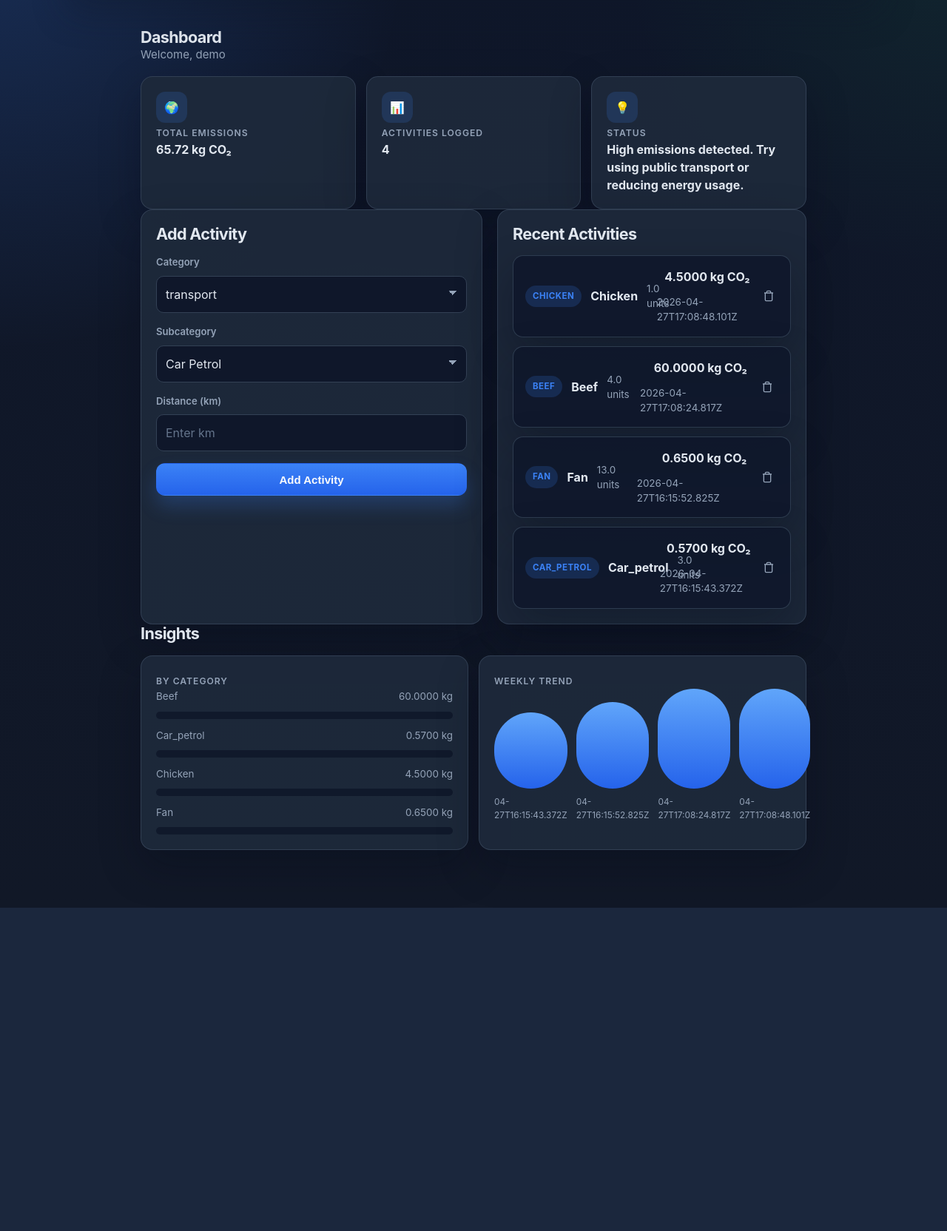
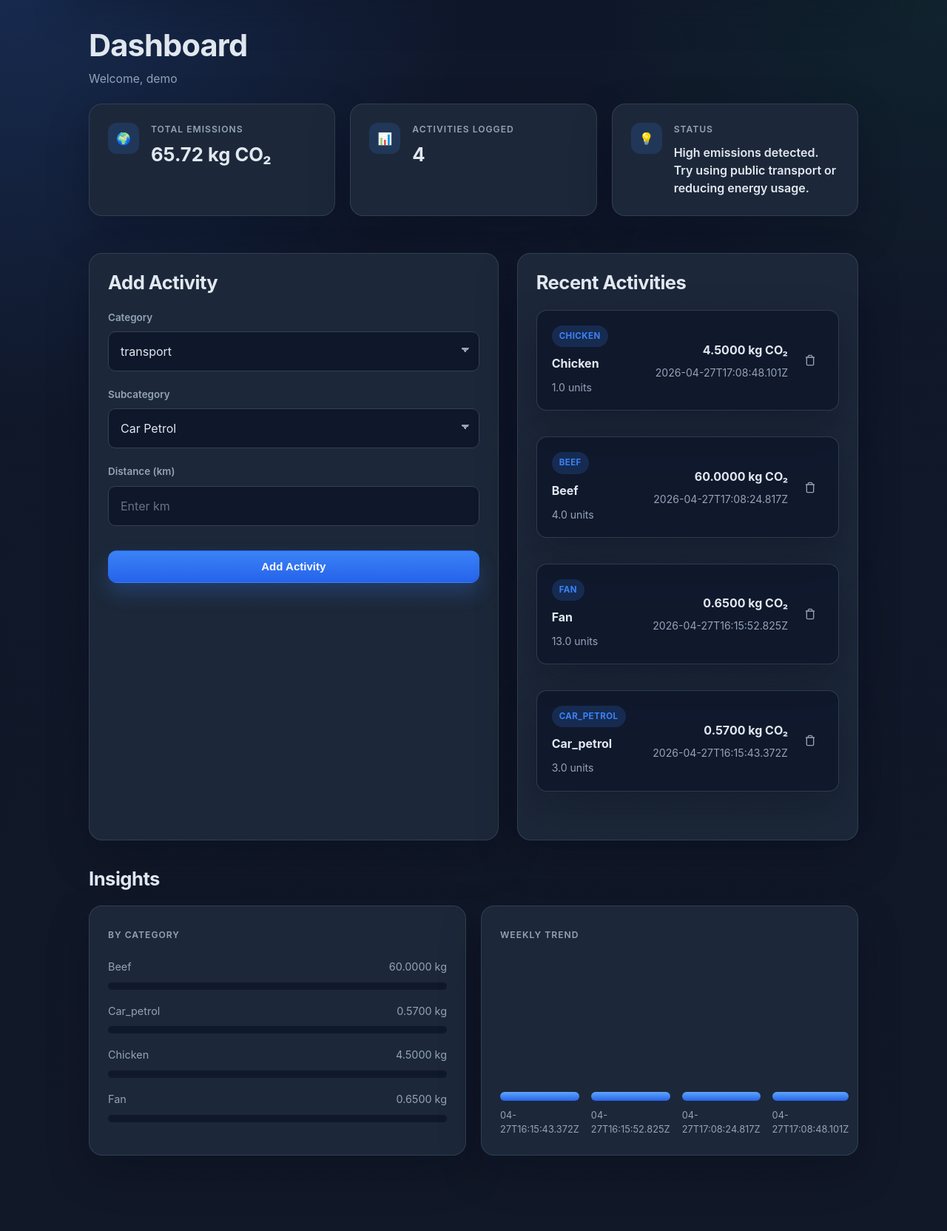
Before and after one commit to Galvin70124O/CarbonFootPrintTracker, a Flask app: page /dashboard in a window 1280 px wide. Shown: the part 94-1758 px from the top of the page at 74% size. Before the commit the page ends 1321 px from the top, so only its background shows below. Run offline with Flask 3, Linux system fonts and the light colour scheme; a user stored in the database is signed in; data comes from the database, SQL or seed files in the repository; both versions use the stored data as it was after the commit.

Commit message:
UI optimization - spacing and layout improved

```diff
--- a/static/script.js
+++ b/static/script.js
@@ -113,16 +113,17 @@ function addActivity(event) {
 
     const category = document.getElementById("category").value;
     const type = document.getElementById("subcategory").value;
-    const amount = document.getElementById("valueInput").value;
+    const rawAmount = document.getElementById("valueInput").value;
     const modeToggle = document.getElementById("modeToggle");
+    const mode = modeToggle ? modeToggle.value : "";
 
-    let finalAmount = parseFloat(amount);
+    let amount = Number.parseFloat(rawAmount);
 
-    if (category === "food" && modeToggle && modeToggle.value === "servings") {
-        finalAmount = finalAmount * 0.25;
+    if (category === "food" && mode === "servings") {
+        amount = amount * 0.25;
     }
 
-    if (!type || !finalAmount || finalAmount <= 0) {
+    if (!type || !Number.isFinite(amount) || amount <= 0) {
         alert("Please fill in all fields correctly.");
         return;
     }
@@ -132,7 +133,7 @@ function addActivity(event) {
         headers: {"Content-Type": "application/json"},
         body: JSON.stringify({
             type: type,
-            amount: finalAmount,
+            amount: amount,
             date: new Date().toISOString()
         })
     }).then(function(response) {
--- a/static/style.css
+++ b/static/style.css
@@ -12,7 +12,7 @@
     --shadow-soft: 0 18px 45px rgba(15, 23, 42, 0.34);
     --shadow-card: 0 22px 55px rgba(2, 6, 23, 0.28);
     --glow: 0 0 0 4px rgba(59, 130, 246, 0.18);
-    --radius-card: 16px;
+    --radius-card: 18px;
     --radius-input: 10px;
     --transition: 180ms ease;
 }
@@ -44,9 +44,10 @@ a {
 }
 
 .container {
-    width: min(900px, calc(100% - 32px));
+    width: 100%;
+    max-width: 1100px;
     margin: 0 auto;
-    padding: 28px 0 40px;
+    padding: 30px;
 }
 
 .navbar {
@@ -188,8 +189,8 @@ a {
 .workspace-grid,
 .main-grid {
     display: grid;
-    grid-template-columns: minmax(0, 1.05fr) minmax(0, 0.95fr);
-    gap: 20px;
+    grid-template-columns: minmax(0, 1.2fr) minmax(0, 1fr);
+    gap: 25px;
 }
 
 .workspace-card,
@@ -203,7 +204,8 @@ a {
 .day-card,
 .landing-section,
 .activity-item {
-    padding: 20px;
+    padding: 25px;
+    margin-bottom: 20px;
 }
 
 .panel-header {
@@ -211,7 +213,7 @@ a {
     align-items: flex-start;
     justify-content: space-between;
     gap: 14px;
-    margin-bottom: 20px;
+    margin-bottom: 24px;
 }
 
 .panel-header h2,
@@ -220,9 +222,9 @@ a {
 .dashboard-header h1,
 .auth-header h1,
 .landing-header h1 {
-    font-size: 1.35rem;
-    line-height: 1.15;
-    letter-spacing: -0.03em;
+    font-size: 1.6rem;
+    line-height: 1.12;
+    letter-spacing: -0.02em;
 }
 
 .panel-header p,
@@ -233,17 +235,17 @@ a {
 .no-insights,
 .no-activities {
     color: var(--text-secondary);
-    font-size: 0.94rem;
+    font-size: 0.98rem;
 }
 
 .form-group {
-    margin-bottom: 16px;
+    margin-bottom: 15px;
 }
 
 .form-group label {
     display: block;
-    margin-bottom: 8px;
-    font-size: 0.82rem;
+    margin-bottom: 9px;
+    font-size: 0.84rem;
     font-weight: 600;
     color: var(--text-secondary);
 }
@@ -251,7 +253,8 @@ a {
 .form-group input,
 .form-group select {
     width: 100%;
-    padding: 12px;
+    min-height: 52px;
+    padding: 14px 16px;
     font: inherit;
     color: var(--text-primary);
     background: #0f172a;
@@ -334,16 +337,16 @@ a {
 .activities-list {
     display: flex;
     flex-direction: column;
-    gap: 12px;
+    gap: 15px;
 }
 
 .feed-item,
 .activity-item {
-    display: flex;
+    display: grid;
+    grid-template-columns: minmax(0, 1fr) auto;
     align-items: center;
-    justify-content: space-between;
-    gap: 16px;
-    padding: 16px;
+    gap: 18px;
+    padding: 20px;
     background: rgba(15, 23, 42, 0.86);
     border: 1px solid rgba(51, 65, 85, 0.88);
     border-radius: 14px;
@@ -352,9 +355,13 @@ a {
 .feed-main,
 .activity-info {
     display: flex;
-    align-items: center;
-    gap: 12px;
+    align-items: flex-start;
+    gap: 10px;
     min-width: 0;
+}
+
+.activity-info {
+    flex-direction: column;
 }
 
 .feed-icon,
@@ -392,6 +399,15 @@ a {
     font-size: 0.84rem;
 }
 
+.activity-type {
+    font-size: 1rem;
+}
+
+.activity-amount,
+.activity-date {
+    font-size: 0.88rem;
+}
+
 .feed-value {
     color: var(--accent);
     font-weight: 700;
@@ -406,7 +422,7 @@ a {
 .weekly-grid,
 .features {
     display: grid;
-    gap: 14px;
+    gap: 20px;
 }
 
 .mini-stat-row {
@@ -434,11 +450,11 @@ a {
 
 .summary-cards,
 .stats-grid {
-    grid-template-columns: repeat(3, minmax(0, 1fr));
+    grid-template-columns: repeat(3, 1fr);
 }
 
 .dashboard {
-    padding: 10px 0 20px;
+    padding: 8px 0 30px;
 }
 
 .dashboard-header,
@@ -446,11 +462,93 @@ a {
 .auth-header,
 .section-title,
 .insights-section {
-    margin-bottom: 18px;
+    margin-bottom: 22px;
 }
 
 .card-title {
-    margin-bottom: 16px;
+    margin-bottom: 0;
+}
+
+.card-heading,
+.section-heading {
+    margin-bottom: 22px;
+}
+
+.dashboard-header {
+    display: flex;
+    align-items: flex-start;
+    justify-content: space-between;
+    gap: 18px;
+}
+
+.dashboard-header-copy {
+    display: flex;
+    flex-direction: column;
+    gap: 10px;
+}
+
+.dashboard-header h1 {
+    font-size: clamp(2rem, 4vw, 2.6rem);
+}
+
+.summary-cards {
+    margin-top: 22px;
+    margin-bottom: 8px;
+}
+
+.summary-card {
+    display: flex;
+    align-items: flex-start;
+    gap: 16px;
+    min-height: 138px;
+}
+
+.card-content {
+    display: flex;
+    flex-direction: column;
+    gap: 10px;
+    min-width: 0;
+}
+
+.card-label {
+    margin-bottom: 0;
+}
+
+.card-value {
+    font-size: 1.6rem;
+    line-height: 1.15;
+}
+
+.status-text {
+    font-size: 1rem;
+    line-height: 1.5;
+    font-weight: 600;
+}
+
+.main-grid {
+    margin-top: 30px;
+    align-items: start;
+}
+
+.form-card,
+.list-card,
+.insight-card {
+    min-height: 100%;
+}
+
+.activity-form {
+    display: flex;
+    flex-direction: column;
+    gap: 6px;
+}
+
+.activity-form .btn {
+    margin-top: 12px;
+}
+
+#modeGroup {
+    padding-top: 4px;
+    margin-top: 4px;
 }
 
 .activity-category {
@@ -473,9 +571,16 @@ a {
     gap: 12px;
 }
 
+.activity-right {
+    justify-content: flex-end;
+    align-self: stretch;
+}
+
 .activity-emission {
     flex-direction: column;
     align-items: flex-end;
+    justify-content: center;
+    gap: 8px;
 }
 
 .btn-delete {
@@ -513,7 +618,7 @@ a {
 .weekly-bars {
     display: flex;
     flex-direction: column;
-    gap: 12px;
+    gap: 18px;
 }
 
 .bar-label,
@@ -530,13 +635,15 @@ a {
 .bar-label {
     justify-content: space-between;
     color: var(--text-secondary);
-    font-size: 0.84rem;
+    font-size: 0.9rem;
 }
 
 .weekly-bars {
-    height: 180px;
+    min-height: 240px;
     flex-direction: row;
     align-items: flex-end;
+    gap: 16px;
+    padding-top: 14px;
 }
 
 .weekly-bar-item {
@@ -545,16 +652,17 @@ a {
     align-items: flex-end;
     flex-direction: column;
     justify-content: flex-end;
+    gap: 10px;
 }
 
 .weekly-bar {
     width: 100%;
-    min-height: 8px;
+    min-height: 12px;
 }
 
 .weekly-label {
     color: var(--text-secondary);
-    font-size: 0.74rem;
+    font-size: 0.8rem;
 }
 
 .auth-page {
@@ -610,11 +718,19 @@ a {
 
 .no-activities,
 .no-insights {
-    padding: 20px;
+    padding: 28px 24px;
     text-align: center;
     border: 1px dashed rgba(51, 65, 85, 0.95);
     border-radius: 14px;
     background: rgba(15, 23, 42, 0.68);
+}
+
+.insights-section {
+    margin-top: 38px;
+}
+
+.insight-card {
+    min-height: 280px;
 }
 
 @media (max-width: 960px) {
@@ -623,6 +739,11 @@ a {
     .summary-cards,
     .stats-grid {
         grid-template-columns: 1fr;
+    }
+
+    .dashboard-header {
+        flex-direction: column;
+        align-items: flex-start;
     }
 
     .hero-panel,
@@ -644,8 +765,7 @@ a {
 
 @media (max-width: 640px) {
     .container {
-        width: min(100% - 20px, 900px);
-        padding-top: 22px;
+        padding: 22px 20px 30px;
     }
 
     .navbar {
@@ -662,7 +782,7 @@ a {
     .feature-card,
     .landing-section,
     .activity-item {
-        padding: 16px;
+        padding: 18px;
     }
 
     .page-title {
@@ -671,13 +791,19 @@ a {
 
     .feed-item,
     .activity-item {
-        flex-direction: column;
+        grid-template-columns: 1fr;
         align-items: flex-start;
     }
 
     .feed-value,
-    .activity-emission {
+    .activity-emission,
+    .activity-right {
         align-items: flex-start;
+    }
+
+    .activity-right {
+        width: 100%;
+        justify-content: space-between;
     }
 
     .mini-stat-row,
--- a/templates/dashboard.html
+++ b/templates/dashboard.html
@@ -29,8 +29,10 @@
 
         <div class="dashboard">
             <div class="dashboard-header">
+                <div class="dashboard-header-copy">
                     <h1>Dashboard</h1>
                     <p class="welcome-text">Welcome, {{ username }}</p>
+                </div>
             </div>
 
             <!-- Summary Cards -->
@@ -62,7 +64,9 @@
             <div class="main-grid">
                 <!-- Add Activity Form -->
                 <div class="card form-card">
+                    <div class="card-heading">
                         <h2 class="card-title">Add Activity</h2>
+                    </div>
                     <form class="activity-form" onsubmit="addActivity(event)">
                         <div class="form-group">
                             <label for="category">Category</label>
@@ -98,7 +102,9 @@
 
                 <!-- Activity List -->
                 <div class="card list-card">
+                    <div class="card-heading">
                         <h2 class="card-title">Recent Activities</h2>
+                    </div>
                     <div class="activities-list" id="list">
                         {% if activities %}
                             {% for activity in activities %}
@@ -130,12 +136,17 @@
 
             <!-- Insights Section -->
             <div class="insights-section">
+                <div class="section-heading">
                     <h2 class="section-title">Insights</h2>
+                </div>
 
+                {% if category_breakdown or weekly_data %}
+                <div class="insights-grid">
                     {% if category_breakdown %}
-                <div class="insights-grid">
                     <div class="card insight-card">
+                        <div class="card-heading">
                             <h3 class="insight-title">By Category</h3>
+                        </div>
                         <div class="category-bars">
                             {% for cat in category_breakdown %}
                             <div class="category-bar-item">
@@ -154,7 +165,9 @@
 
                     {% if weekly_data %}
                     <div class="card insight-card">
+                        <div class="card-heading">
                             <h3 class="insight-title">Weekly Trend</h3>
+                        </div>
                         <div class="weekly-bars">
                             {% for day in weekly_data %}
                             <div class="weekly-bar-item">
@@ -165,13 +178,12 @@
                         </div>
                     </div>
                     {% endif %}
-
-                {% if not category_breakdown and not weekly_data %}
+                </div>
+                {% else %}
                     <div class="card insight-card">
                         <p class="no-insights">Start logging activities to see insights!</p>
                     </div>
                 {% endif %}
-                </div>
             </div>
         </div>
     </main>
```
Also changed, not shown: emissions.json (+14 -6 lines), carbon_tracker.db. Lines whose indentation alone changed are shown as unchanged.
